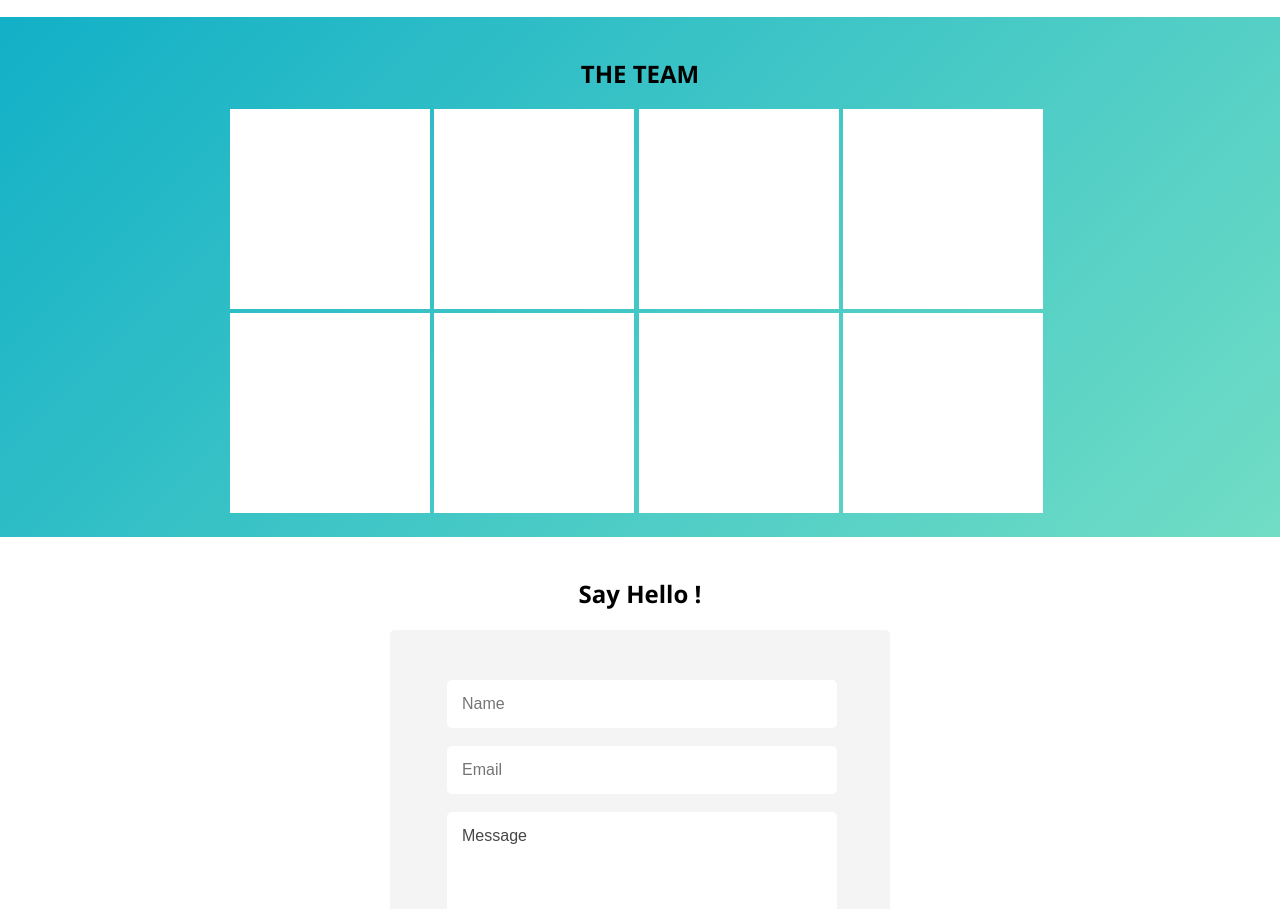
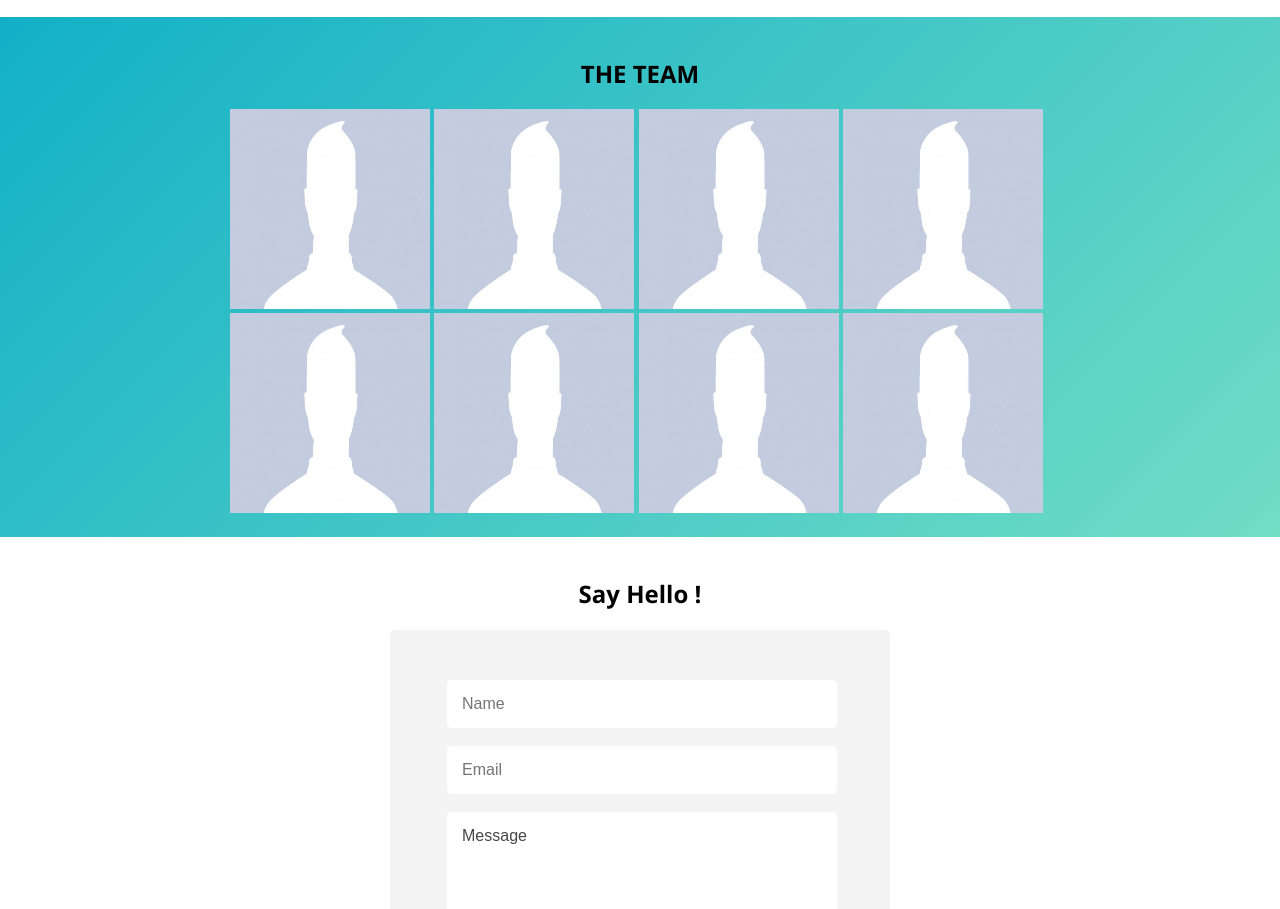
Before and after one commit to JacobSamro/airhacx.github.io, a plain HTML site: page index.html in a window 1280 px wide. Shown: the part 995-1904 px from the top of the page. Drawn offline with Linux system fonts and the light colour scheme.

Commit message:
sample profile image

```diff
--- a/index.html
+++ b/index.html
@@ -49,14 +49,14 @@
     <section class="team">
     <h2>THE TEAM</h2>
     <div class="inspector">
-    	<div class="box"></div>
-        <div class="box"></div>
-        <div class="box"></div>
-        <div class="box"></div>
-        <div class="box"></div>
-        <div class="box"></div>
-        <div class="box"></div>
-        <div class="box"></div>
+    	<div class="box"><img src="images/man.jpg"></div>
+        <div class="box"><img src="images/man.jpg"></div>
+        <div class="box"><img src="images/man.jpg"></div>
+        <div class="box"><img src="images/man.jpg"></div>
+        <div class="box"><img src="images/man.jpg"></div>
+        <div class="box"><img src="images/man.jpg"></div>
+        <div class="box"><img src="images/man.jpg"></div>
+        <div class="box"><img src="images/man.jpg"></div>
     </div>
 
     </section>
--- a/styles/style.css
+++ b/styles/style.css
@@ -116,6 +116,10 @@ section.team .box{
     display: inline-block;
     background-color: #FFF;
 }
+section.team .box img{
+	width: 200px;
+    height: 200px;
+}
 section.twitter{
 
 }
```
Also changed, not shown: images/man.jpg (added).
